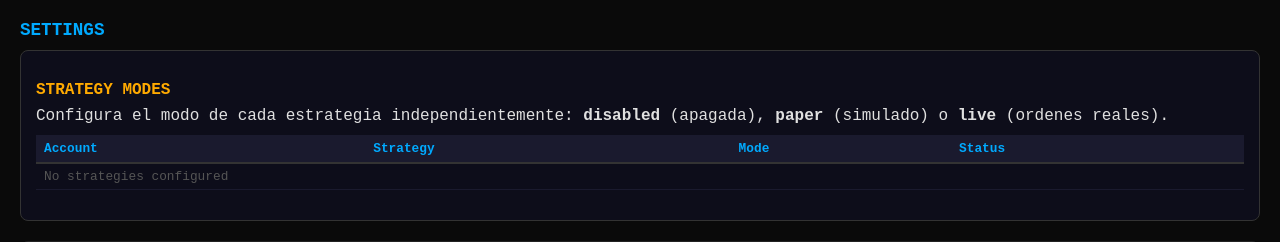
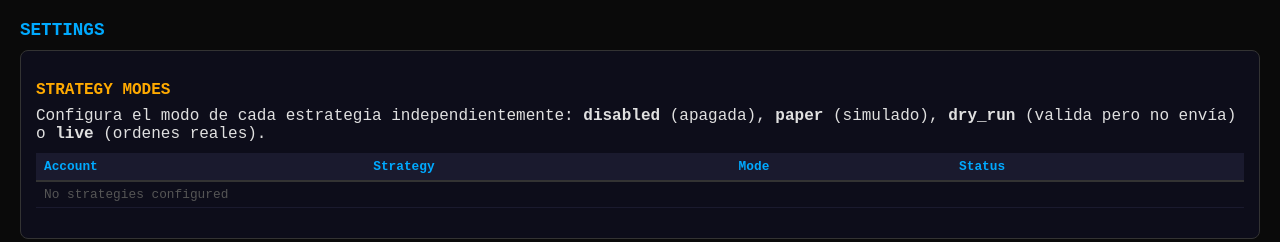
Before and after one commit to dignitasjota/polybot, a Python web app: template src/templates/panel/settings.html in a window 1280 px wide. Shown: the part 86-328 px from the top of the page. Run offline with Jinja, Linux system fonts and the light colour scheme; the template is opened without the code that fills it, so the values that code supplies are empty.

Commit message:
Add dry_run mode option to Settings panel.
Previously only paper and live were available in the execution mode dropdown.
Now users can select:
- disabled (strategy off)
- paper (simulated, no ClobClient)
- dry_run (validates orders but doesn't send them)
- live (real orders)

Changes:
1. Updated description to mention dry_run
2. Added dry_run option to STRATEGY MODES dropdown
3. Added dry_run option to ACCOUNT MODE (legacy) dropdown
4. Added color coding: dry_run = #ffaa00 (orange) for visibility
5. Added status label 'VALIDATION' for dry_run mode

dry_run was already implemented in executor.py, this just exposes it
in the web UI settings panel.

Co-Authored-By: Claude Haiku 4.5 <noreply@anthropic.com>

```diff
--- a/src/templates/panel/settings.html
+++ b/src/templates/panel/settings.html
@@ -9,7 +9,7 @@
     <h3>STRATEGY MODES</h3>
     <p class="desc" style="margin-bottom:10px;">
         Configura el modo de cada estrategia independientemente: <strong>disabled</strong> (apagada),
-        <strong>paper</strong> (simulado) o <strong>live</strong> (ordenes reales).
+        <strong>paper</strong> (simulado), <strong>dry_run</strong> (valida pero no envía) o <strong>live</strong> (ordenes reales).
     </p>
     <div id="mode-flash" style="margin:8px 0;"></div>
     <table>
@@ -39,7 +39,7 @@
                         <input type="hidden" name="account" value="{{ sm.account }}">
                         <input type="hidden" name="strategy" value="{{ sm.strategy }}">
                         <select name="mode"
-                            style="background:#1a1a2e;border:1px solid #333;color:{{ '#ff4444' if sm.mode == 'live' else '#00ff88' if sm.mode == 'paper' else '#888' }};font-size:0.9em;padding:6px 10px;border-radius:4px;font-weight:bold;font-family:'Courier New',monospace;"
+                            style="background:#1a1a2e;border:1px solid #333;color:{{ '#ff4444' if sm.mode == 'live' else '#ffaa00' if sm.mode == 'dry_run' else '#00ff88' if sm.mode == 'paper' else '#888' }};font-size:0.9em;padding:6px 10px;border-radius:4px;font-weight:bold;font-family:'Courier New',monospace;"
                             hx-post="/panel/settings/strategy-mode"
                             hx-include="closest form"
                             hx-target="#mode-flash"
@@ -47,6 +47,7 @@
                             hx-confirm="Cambiar {{ sm.account }}/{{ sm.strategy }} a {{ sm.mode|upper }}?">
                             <option value="disabled" {{ 'selected' if sm.mode == 'disabled' else '' }} style="color:#888;">DISABLED</option>
                             <option value="paper" {{ 'selected' if sm.mode == 'paper' else '' }} style="color:#00ff88;">PAPER</option>
+                            <option value="dry_run" {{ 'selected' if sm.mode == 'dry_run' else '' }} style="color:#ffaa00;">DRY-RUN</option>
                             <option value="live" {{ 'selected' if sm.mode == 'live' else '' }} style="color:#ff4444;">LIVE</option>
                         </select>
                     </form>
@@ -54,6 +55,8 @@
                 <td>
                     {% if sm.mode == 'live' %}
                     <span style="color:#ff4444;font-size:0.75em;font-weight:bold;">REAL MONEY</span>
+                    {% elif sm.mode == 'dry_run' %}
+                    <span style="color:#ffaa00;font-size:0.75em;font-weight:bold;">VALIDATION</span>
                     {% elif sm.mode == 'paper' %}
                     <span style="color:#00ff88;font-size:0.75em;">SIMULATED</span>
                     {% else %}
@@ -99,13 +102,14 @@
                     <form style="display:inline;">
                         <input type="hidden" name="account" value="{{ acc.name }}">
                         <select name="mode"
-                            style="background:#1a1a2e;border:1px solid #333;color:{{ '#ff4444' if acc.execution_mode == 'live' else '#00ff88' }};font-size:0.85em;padding:5px 8px;border-radius:4px;font-weight:bold;font-family:'Courier New',monospace;"
+                            style="background:#1a1a2e;border:1px solid #333;color:{{ '#ff4444' if acc.execution_mode == 'live' else '#ffaa00' if acc.execution_mode == 'dry_run' else '#00ff88' }};font-size:0.85em;padding:5px 8px;border-radius:4px;font-weight:bold;font-family:'Courier New',monospace;"
                             hx-post="/panel/settings/execution-mode"
                             hx-include="closest form"
                             hx-target="#legacy-mode-flash"
                             hx-swap="innerHTML"
-                            hx-confirm="Cambiar TODAS las estrategias de {{ acc.name }} a {{ 'LIVE' if acc.execution_mode == 'paper' else 'PAPER' }}?">
+                            hx-confirm="Cambiar TODAS las estrategias de {{ acc.name }} a {{ acc.execution_mode|upper }}?">
                             <option value="paper" {{ 'selected' if acc.execution_mode == 'paper' else '' }} style="color:#00ff88;">PAPER</option>
+                            <option value="dry_run" {{ 'selected' if acc.execution_mode == 'dry_run' else '' }} style="color:#ffaa00;">DRY-RUN</option>
                             <option value="live" {{ 'selected' if acc.execution_mode == 'live' else '' }} style="color:#ff4444;">LIVE</option>
                         </select>
                     </form>
```
